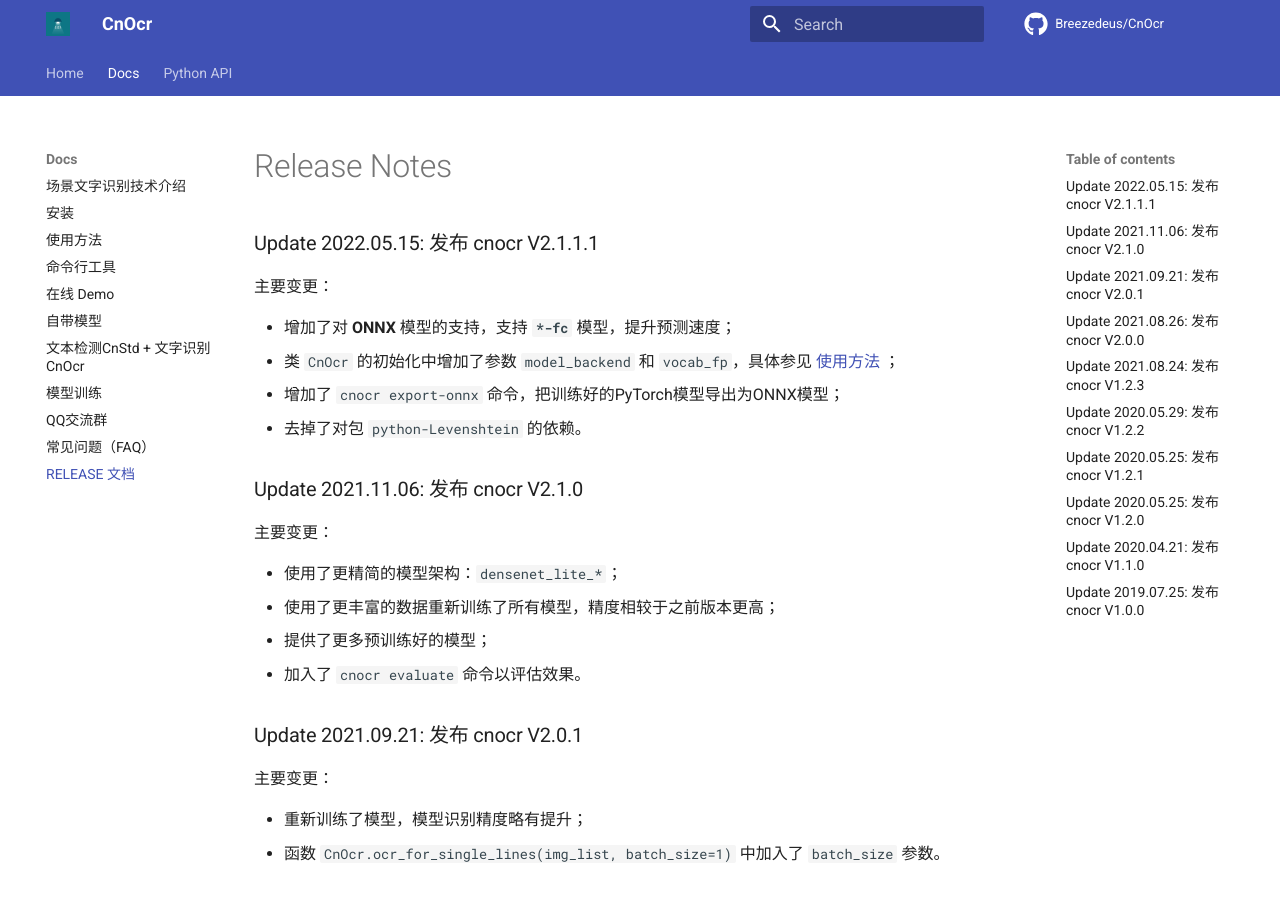
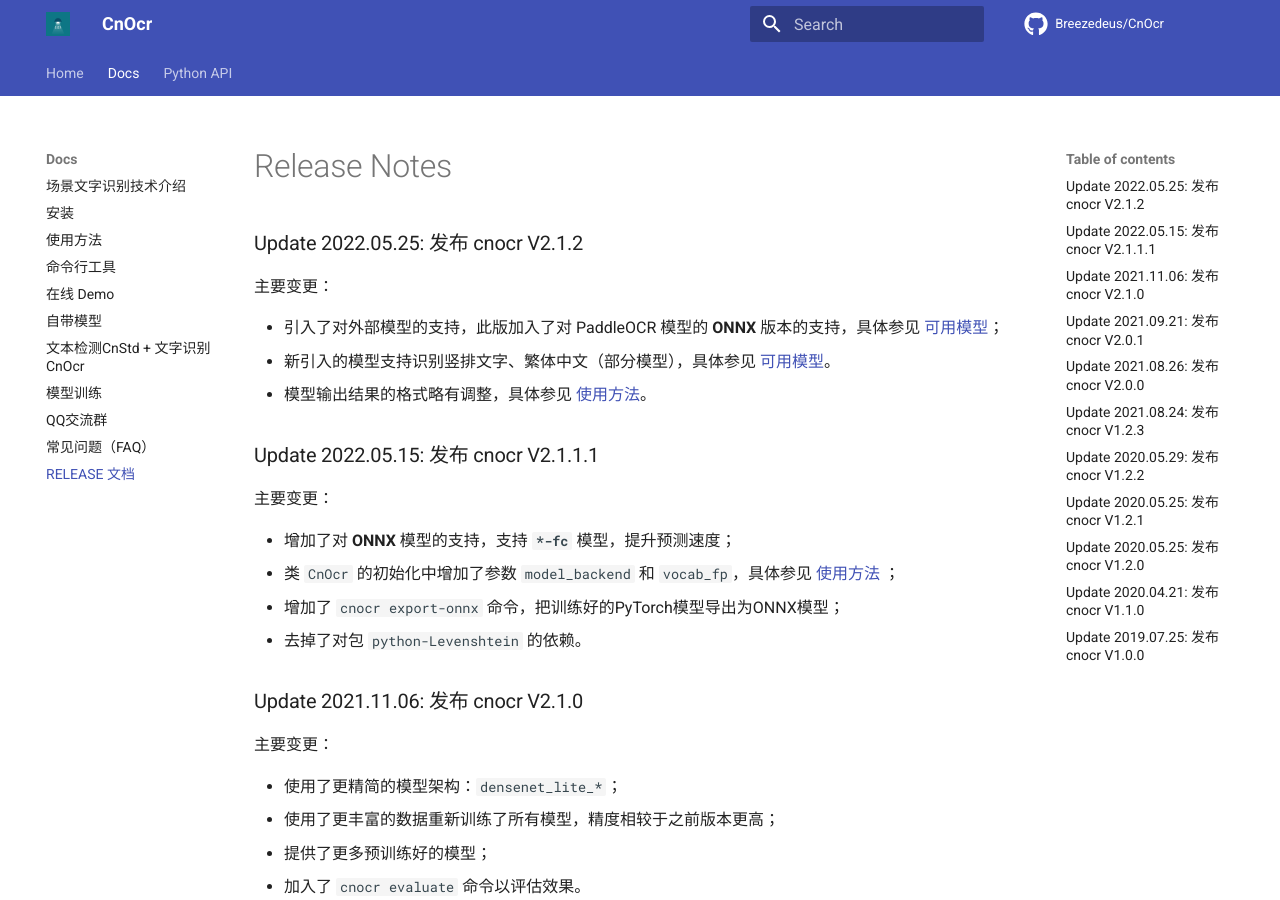
Before and after one commit to diaomin/crnn-mxnet-chinese-text-recognition, an MkDocs documentation site: the page built from docs/RELEASE.md, in a window 1280 px wide and 900 px high. Built offline with MkDocs 1.6.1 and Material for MkDocs 9.7.7, drawn with Linux system fonts in a browser that asks for light colours; comment, search, counter and statistics services are not loaded.

Commit message:
update docs

```diff
--- a/docs/RELEASE.md
+++ b/docs/RELEASE.md
@@ -1,4 +1,12 @@
 # Release Notes
+
+### Update 2022.05.25: 发布 cnocr V2.1.2
+
+主要变更：
+
+- 引入了对外部模型的支持，此版加入了对 PaddleOCR 模型的 **ONNX** 版本的支持，具体参见 [可用模型](models.md)；
+- 新引入的模型支持识别竖排文字、繁体中文（部分模型），具体参见 [可用模型](models.md)。
+- 模型输出结果的格式略有调整，具体参见 [使用方法](usage.md)。
 
 ### Update 2022.05.15: 发布 cnocr V2.1.1.1
 
```
Also changed, not shown: docs/models.md (+1 -1 lines).
